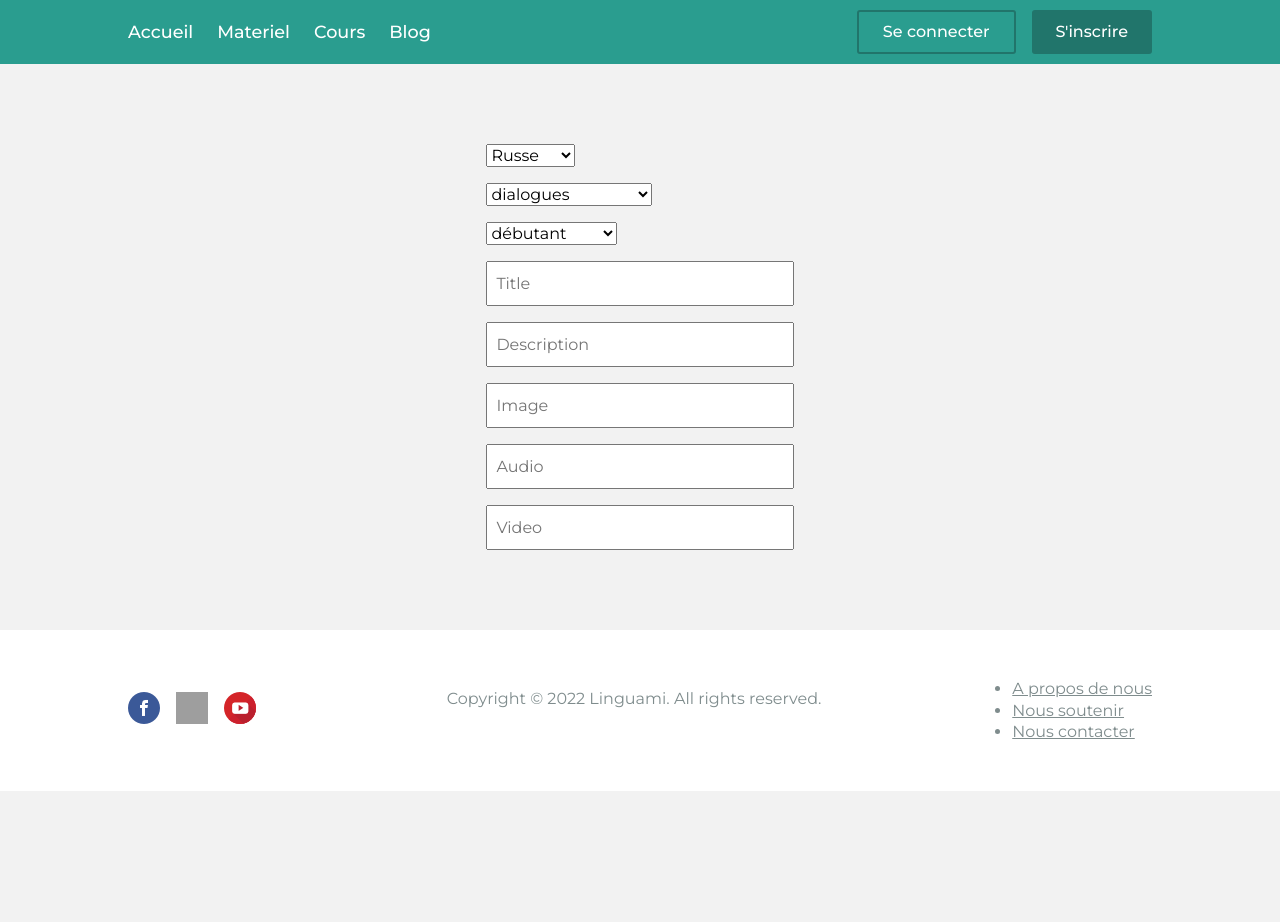
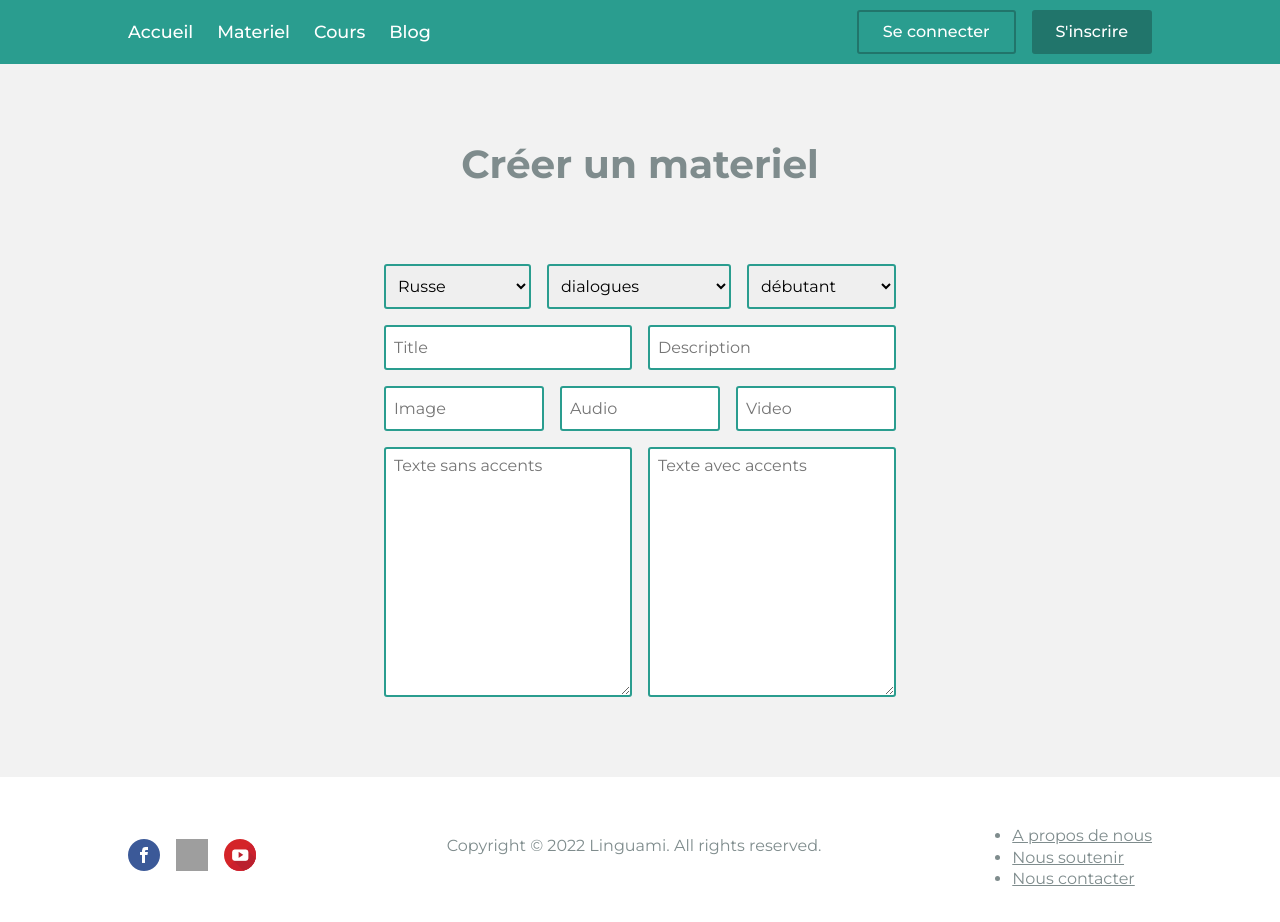
Before and after one commit to sidneypayan/linguami, a Next.js app: page /admin/create in a window 1280 px wide. Shown: the top 922 px of the page. Before the commit the page ends 800 px from the top, so only its background shows below. Built offline with nearby package versions, Linux system fonts and the light colour scheme; grey boxes are pictures that could not be loaded.

Commit message:
made createMateriel form

```diff
--- a/pages/admin/create.js
+++ b/pages/admin/create.js
@@ -4,14 +4,13 @@ import styles from '../../styles/admin/Create.module.css'
 const Create = () => {
 	return (
 		<div className='wrapper-large'>
+			<h2 className={styles.title}>Créer un materiel</h2>
 			<form className={styles.form}>
-				<div className={styles.lang}>
+				<div className={styles.optionsContainer}>
 					<select name='lang' id='lang' value='value'>
 						<option value='ru'>Russe</option>
 						<option value='fr'>Français</option>
 					</select>
-				</div>
-				<div className={styles.section}>
 					<select name='section' id='section' value='value'>
 						{sections.map((section, index) => (
 							<option value={section} key={index}>
@@ -19,18 +18,15 @@ const Create = () => {
 							</option>
 						))}
 					</select>
-				</div>
-				<div className={styles.level}>
 					<select name='level' id='level' value='value'>
 						<option value='débutant'>débutant</option>
 						<option value='intermediaire'>intermediaire</option>
 						<option value='avancé'>avancé</option>
 					</select>
 				</div>
-				<div className={styles.level}>
+				<div className={styles.titleContainer}>
 					<input placeholder='Title' type='text' id='title' name='title' />
-				</div>
-				<div className={styles.level} createDescription>
+
 					<input
 						placeholder='Description'
 						type='text'
@@ -38,14 +34,22 @@ const Create = () => {
 						name='description'
 					/>
 				</div>
-				<div className={styles.level}>
+				<div className={styles.media}>
 					<input placeholder='Image' type='text' id='img' name='img' />
+					{/* </div>
+				<div className={styles.level}> */}
+					<input placeholder='Audio' type='text' id='audio' name='audio' />
+					{/* </div>
+				<div className={styles.level}> */}
+					<input placeholder='Video' type='text' id='video' name='video' />
 				</div>
-				<div className={styles.level}>
-					<input placeholder='Audio' type='text' id='audio' name='audio' />
-				</div>
-				<div className={styles.level}>
-					<input placeholder='Video' type='text' id='video' name='video' />
+				<div className={styles.text}>
+					<textarea placeholder='Texte sans accents' id='text' name='text' />
+					<textarea
+						placeholder='Texte avec accents'
+						id='textwithaccents'
+						name='textwithaccents'
+					/>
 				</div>
 			</form>
 		</div>
--- a/styles/admin/Create.module.css
+++ b/styles/admin/Create.module.css
@@ -1,12 +1,55 @@
+.title {
+	text-align: center;
+	margin-bottom: 5rem;
+}
+
 .form {
-	width: 30%;
+	width: 50%;
 	margin: 0 auto;
 	display: grid;
 	gap: 1rem;
 }
 
+.form input,
+.form textarea,
+.form select {
+	border-radius: 3px;
+	border: none;
+	border: 2px solid var(--firstColor);
+	height: 45px;
+	padding: 0.5rem;
+}
+
 .form input {
-	padding-left: 0.5rem;
-	height: 45px;
 	width: 100%;
 }
+
+.optionsContainer {
+	display: flex;
+	gap: 1rem;
+}
+
+.optionsContainer select {
+	flex: 1;
+}
+
+.titleContainer {
+	display: flex;
+	gap: 1rem;
+}
+
+.media {
+	display: flex;
+	gap: 1rem;
+}
+
+.text {
+	display: flex;
+	gap: 1rem;
+	width: 100%;
+}
+
+.text textarea {
+	width: 50%;
+	height: 250px;
+}
```
Also changed, not shown: features/createMaterial/createMaterialSlice.js (added, +10 -0 lines), features/createMaterial/createMaterialThunk.js (added).
